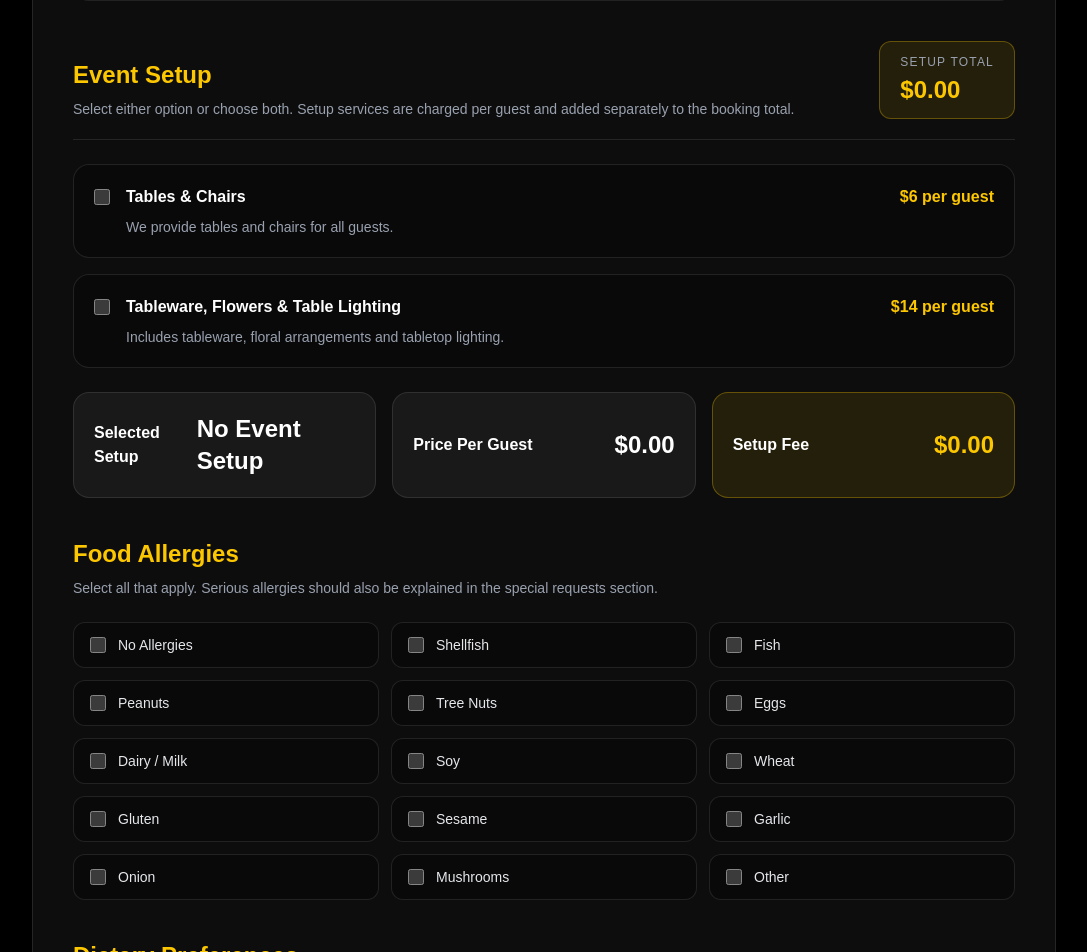
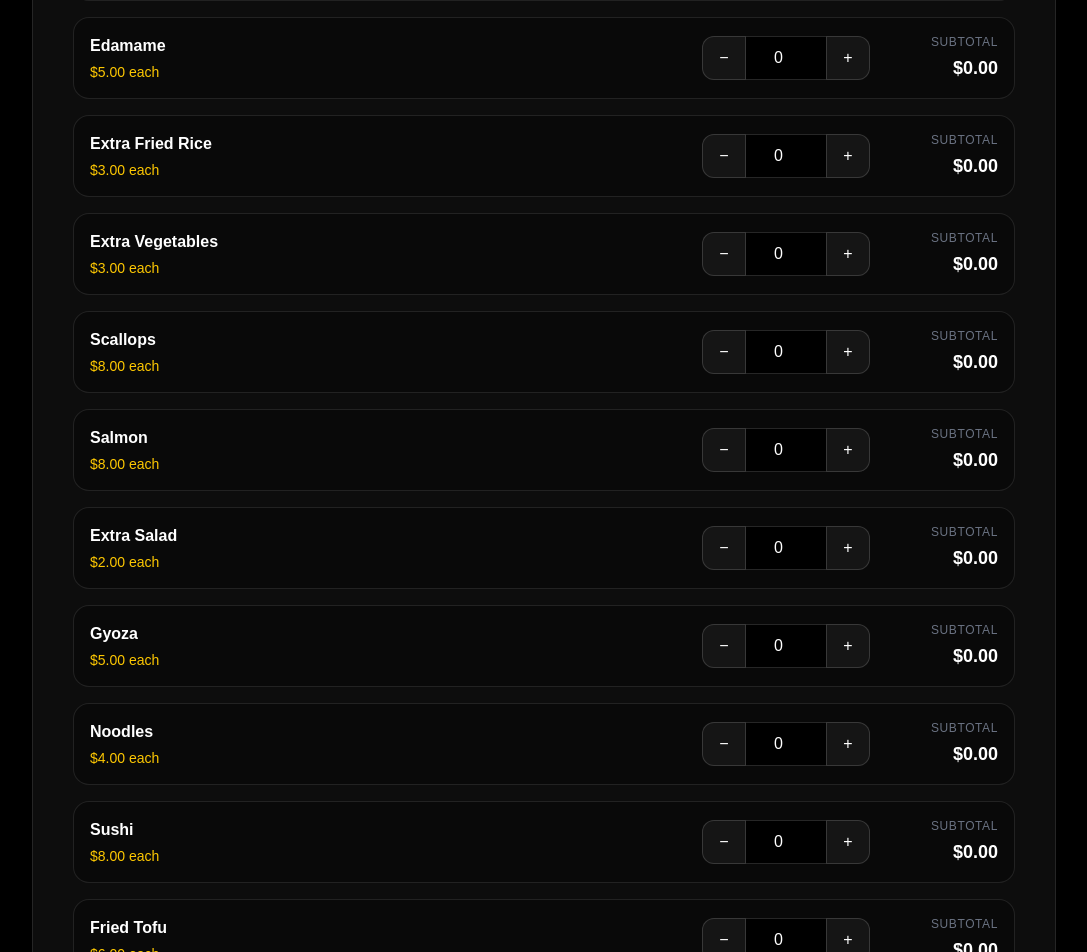
Before and after one commit to songsteppanyaki/songsteppanyaki, a Next.js app: page /booking in a window 1280 px wide. Shown: the part 3340-4292 px from the top of the page, without its empty margins (96-1183 px from the left). Built offline with nearby package versions, Linux system fonts and the light colour scheme.

Commit message:
Update gallery, food options, pricing and deposit

```diff
--- a/app/api/stripe/create-checkout-session/route.ts
+++ b/app/api/stripe/create-checkout-session/route.ts
@@ -35,11 +35,11 @@ export async function POST(request: NextRequest) {
           quantity: 1,
           price_data: {
             currency: "usd",
-            unit_amount: 20000,
+            unit_amount: 100,
             product_data: {
               name: "Song Teppanyaki Booking Deposit",
               description:
-                "Non-refundable $200 booking deposit. The deposit will be applied toward the final event balance.",
+                "Non-refundable $1 booking deposit. The deposit will be applied toward the final event balance.",
             },
           },
         },
--- a/app/booking/page.tsx
+++ b/app/booking/page.tsx
@@ -70,16 +70,57 @@ const addOns: PricedItem[] = [
   },
   {
     name: "Lobster Tail",
-    price: 10,
+    price: 15,
   },
   {
     name: "Extra Filet Mignon",
     price: 15,
   },
   {
-  name: "Calamari Steak",
-  price: 8,
-},
+    name: "Calamari Steak",
+    price: 8,
+  },
+
+  {
+    name: "Edamame",
+    price: 5,
+  },
+  {
+    name: "Extra Fried Rice",
+    price: 3,
+  },
+  {
+    name: "Extra Vegetables",
+    price: 3,
+  },
+  {
+    name: "Scallops",
+    price: 8,
+  },
+  {
+    name: "Salmon",
+    price: 8,
+  },
+  {
+    name: "Extra Salad",
+    price: 2,
+  },
+  {
+    name: "Gyoza",
+    price: 5,
+  },
+  {
+    name: "Noodles",
+    price: 4,
+  },
+  {
+    name: "Sushi",
+    price: 8,
+  },
+  {
+    name: "Fried Tofu",
+    price: 6,
+  },
 ];
 
 const proteinToAddOn: Record<string, string> = {
--- a/app/page.tsx
+++ b/app/page.tsx
@@ -502,18 +502,21 @@ const nextGallery = () => {
           </div>
 
           <div className="mt-8 rounded-3xl border border-amber-400/30 bg-amber-400/10 p-6 text-center">
-            <p className="text-xl font-black">$600 minimum per event</p>
+<p className="text-xl font-black">$600 Minimum Package</p>
 
-            <p className="mx-auto mt-3 max-w-3xl leading-7 text-neutral-300">
-              Each paying guest includes two protein portions. For fewer than
-              10 paying guests, each unused minimum guest slot includes two
-              additional protein portions.
-            </p>
+<p className="mx-auto mt-3 max-w-3xl leading-7 text-neutral-300">
+  Includes service for up to 10 guests. Each guest receives 2 protein
+  portions — choose from Steak, Chicken, and Shrimp.
+</p>
 
-            <p className="mx-auto mt-2 max-w-3xl text-neutral-300">
-              Travel is free within 20 miles of San Gabriel. Each additional
-              mile is $2.
-            </p>
+<p className="mx-auto mt-2 max-w-3xl leading-7 text-neutral-300">
+  Also includes 10 servings of Salad, 10 servings of Fried Rice,
+  and 10 servings of Vegetables.
+</p>
+
+<p className="mx-auto mt-2 max-w-3xl text-neutral-300">
+  Travel is free within 20 miles of San Gabriel. Each additional mile is $2.
+</p>
           </div>
 
           <div className="mt-10 text-center">
```
